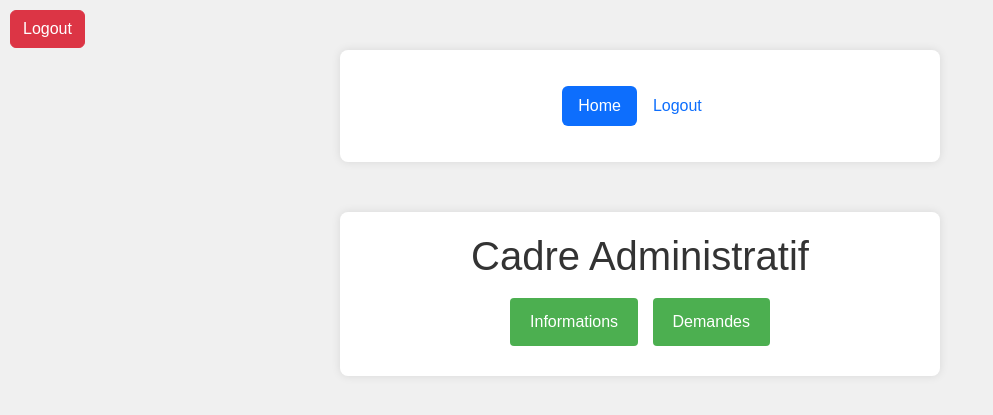
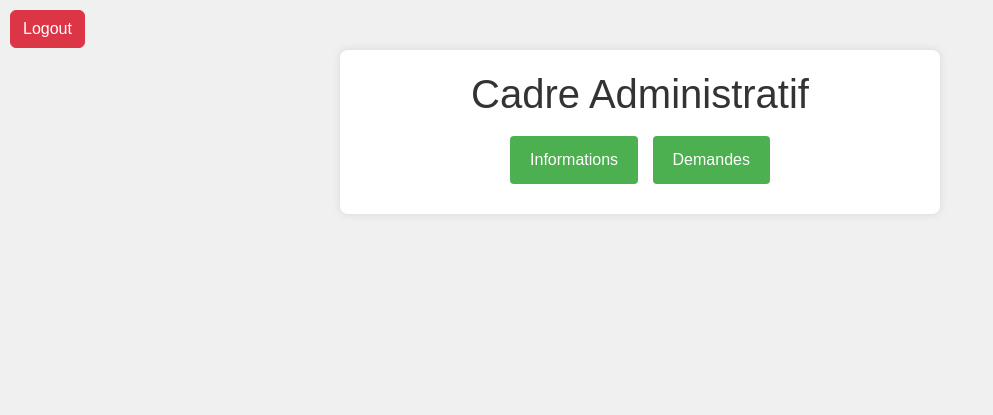
Before and after one commit to khalilh2002/Clinique-UML, a PHP site: page /Menu_Cadre.php in a window 1280 px wide. Shown: the top 415 px of the page, without its empty margins (0-993 px from the left). Run offline with PHP 8.4, Linux system fonts and the light colour scheme; the visitor is signed in with stand-in values (Sample User, id 1); data comes from the database, SQL or seed files in the repository.

Commit message:
fixed my stuff

```diff
--- a/CadreAdmin/Menu_Cadre.php
+++ b/CadreAdmin/Menu_Cadre.php
@@ -1,4 +1,6 @@
 <?php
+
+
 session_start();
 
 // Check if the user is not logged in as cadre_administratif
@@ -85,6 +87,3 @@ if ($_SERVER["REQUEST_METHOD"] == "POST") {
     }
 }
 ?>
-<?php
-    require_once "footer.php";
-?>
--- a/CadreAdmin/Menu_Directeur.php
+++ b/CadreAdmin/Menu_Directeur.php
@@ -1,6 +1,6 @@
 <?php
-    $page_title = "RH Categorie"; // header title from base.php
-    require_once "base.php";
+require_once "base.php";
+    $page_title = "Menu"; // header title from base.php;
 ?>
 
 <!DOCTYPE html>
--- a/CadreAdmin/base.php
+++ b/CadreAdmin/base.php
@@ -9,11 +9,3 @@
     <title> <?= $page_title ?></title>
 </head>
 <body>
-<div class="container">
-    <header class="d-flex justify-content-center py-3">
-      <ul class="nav nav-pills">
-        <li class="nav-item"><a href="#" class="nav-link active" aria-current="page">Home</a></li>
-        <li class="nav-item"><a href="#" class="nav-link">Logout</a></li>
-      </ul>
-    </header>
-</div>
```
